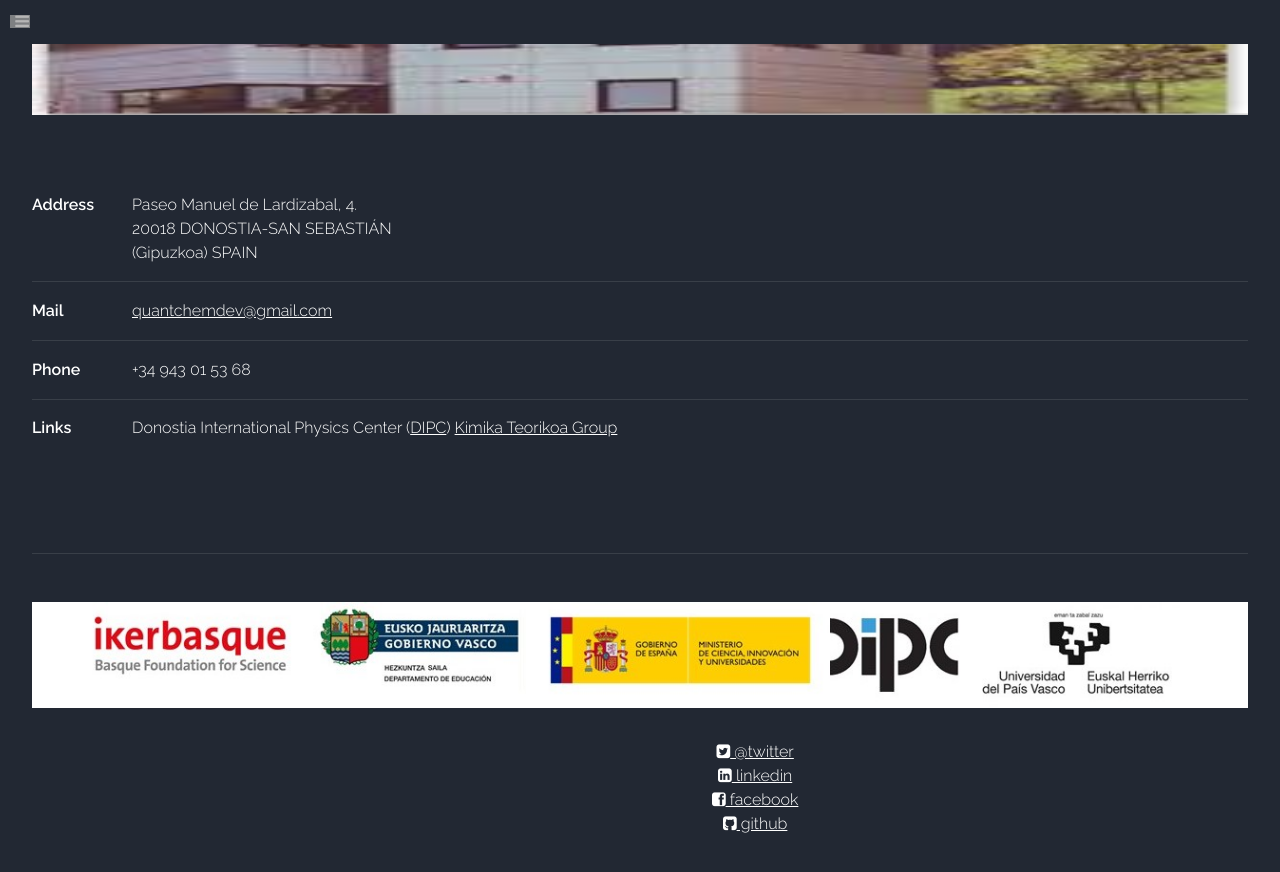
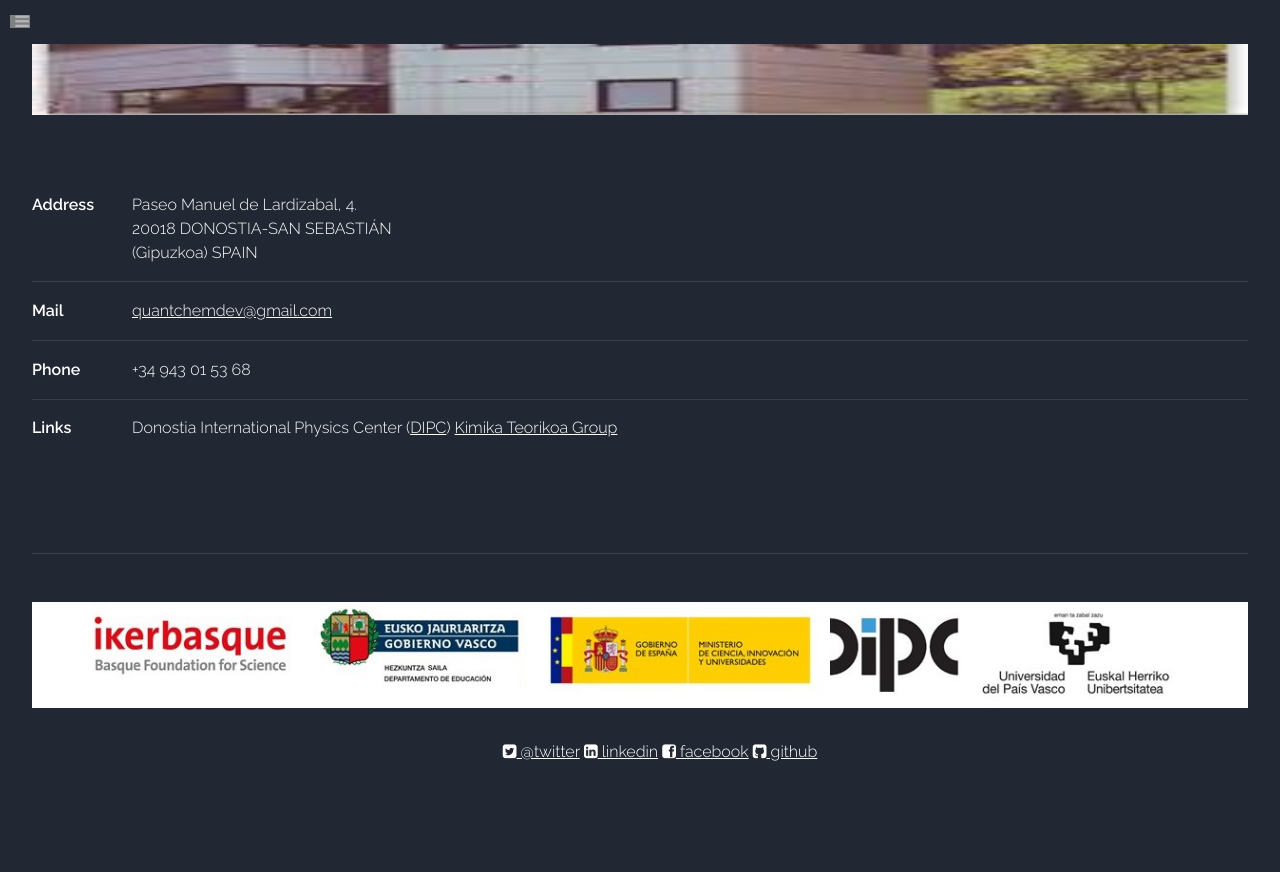
Before and after one commit to old-jekyll-templates/Horizons-Jekyll-Theme, a Jekyll site: the page built from index.html, in a window 1280 px wide and 900 px high, scrolled down 1967 px. Shown: the top 872 px of the window. Built offline with Jekyll 4.4.1, drawn with Linux system fonts in a browser that asks for light colours; the list of posts is cut into pages by our own code; comment, search, counter and statistics services are not loaded; grey boxes are pictures that could not be loaded.

Commit message:
Update default.html

```diff
--- a/_layouts/default.html
+++ b/_layouts/default.html
@@ -82,11 +82,11 @@
 					<!-- Copyright -->
 						<div class="copyright">
 							<a href="#" class="image feature"><img src="{{ site.baseurl }}/assets/images/logos.jpg" alt=""></a>
-							<pre class="tab">
+							<p style="margin-left:2.5em">
                                                         <a href="{{ site.twitter }}"><i class="fa fa-twitter-square"></i> @twitter</a>
                                                         <a href="{{ site.linkedin }}"><i class="fa fa-linkedin-square"></i> linkedin</a>
                                                         <a href="{{ site.facebook }}"><i class="fa fa-facebook-square"></i> facebook</a>
-                                                        <a href="{{ site.github }}"><i class="fa fa-github-square"></i> github</a></pre>
+                                                        <a href="{{ site.github }}"><i class="fa fa-github-square"></i> github</a></p>
 						</div>
 
 				</div>
```
